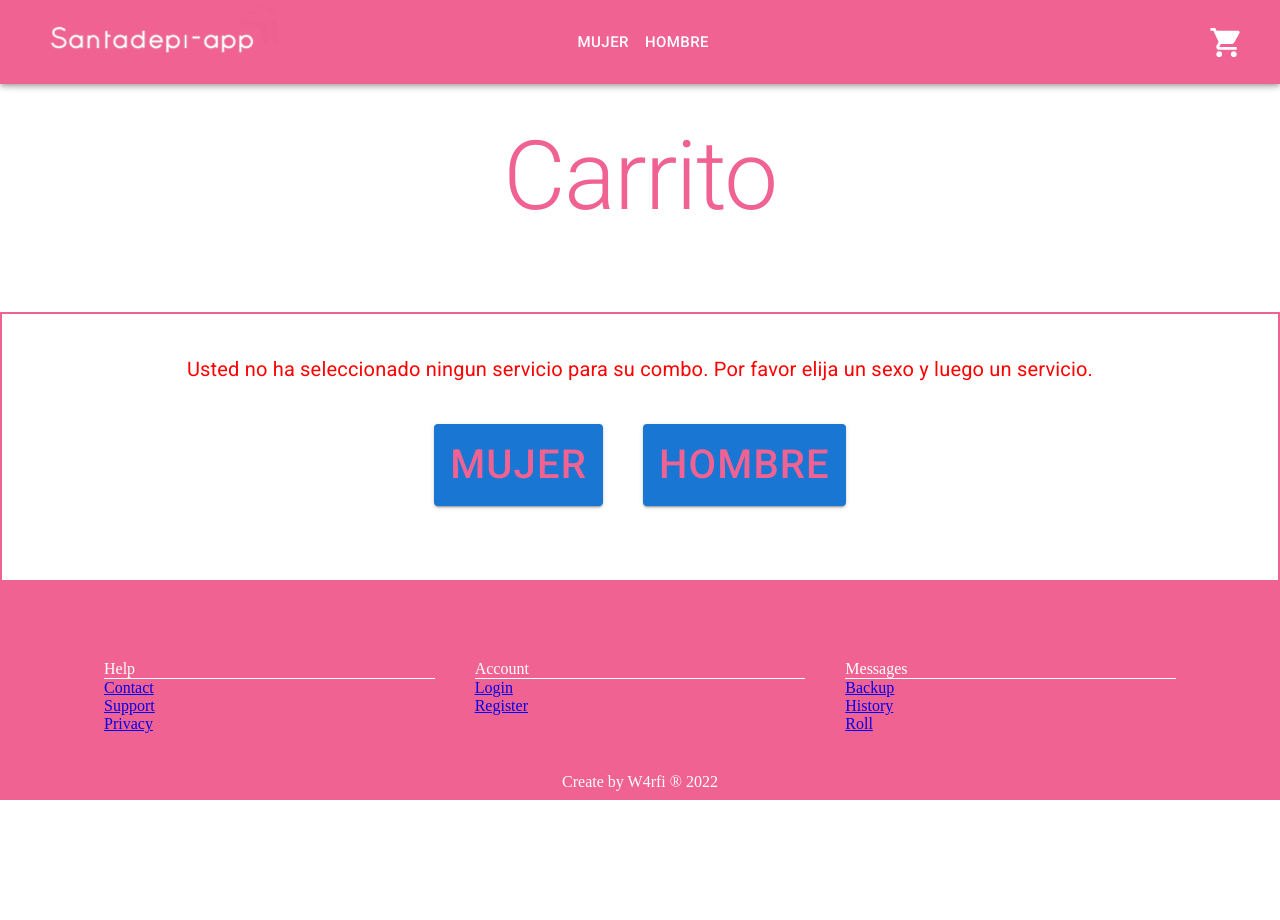
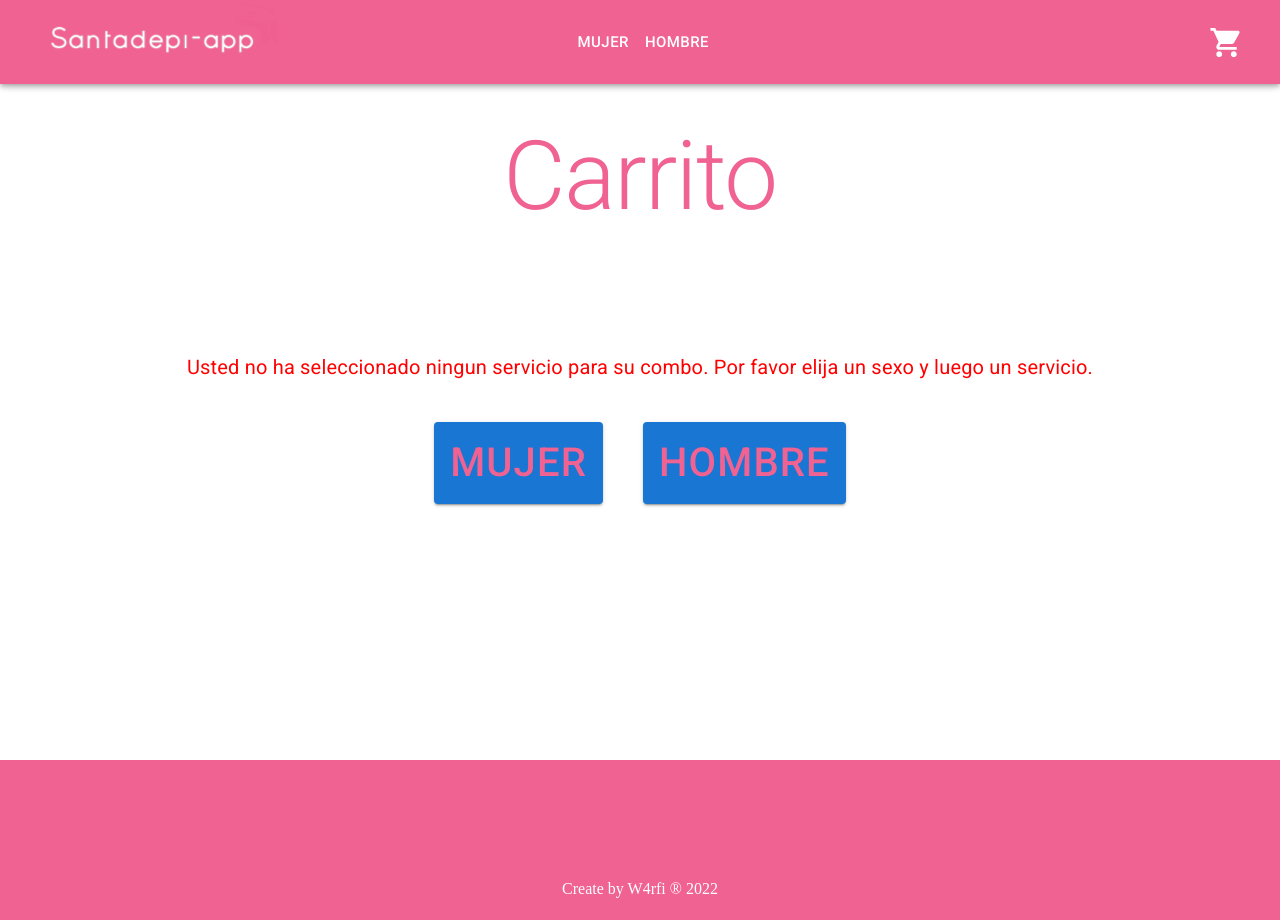
Before and after one commit to w4rfi/santafepi-app, a React (Create React App) app: page /cart in a window 1280 px wide. Before the commit the page ends 800 px from the top, so only its background shows below. Built offline with nearby package versions, Linux system fonts and the light colour scheme.

Commit message:
add alert - fixed footer

```diff
--- a/src/App.js
+++ b/src/App.js
@@ -18,7 +18,7 @@ function App() {
       <CartContextProvider>
       <NavBar />
       <Routes>
-        <Route exact path='/' element={<Home greeting='SantaDepi' />} />
+        <Route exact path='/santafepi-app' element={<Home greeting='SantaDepi' />} />
         <Route exact path='/category/:sexo' element={<ItemListContainer />} />
         <Route exact path='/item/:id' element={<ItemDetailContainer /> } />
         <Route exact path='/cart' element={ <Cart /> } />
--- a/src/components/containers/Cart.js
+++ b/src/components/containers/Cart.js
@@ -14,7 +14,7 @@ const Cart = () => {
         <Typography variant='h1' className="titleHome" sx={{mt: 15, mb: 10}}>
         Carrito
         </Typography>
-        <Box sx={{minWidth: 700, height: 300, border:'#f06292 solid 2px'}}  >
+        <Box sx={{minWidth: 700, height: 300 }}  >
             {cart.length === 0 ? <AlertTable /> : <CartTable />}
         </Box>
         </Box>
--- a/src/components/presentation/Footer.js
+++ b/src/components/presentation/Footer.js
@@ -1,73 +1,23 @@
-import { Box, Container, Grid  } from '@mui/material';
-import { Link } from 'react-router-dom';
+import { Box, Container } from '@mui/material';
 import React from 'react';
 
 const Footer = () => {
     return (
-        <Box
-        px={{ xs: 3, sm: 10 }}
+        <footer>
+                    <Box
+        px={{ xs: 5, sm: 10 }}
         py={{ xs: 5, sm: 10 }}
         bgcolor="#f06292"
         color="white"
-        sx={{ width:'100%' ,height: 220, position: 'absolute', bottom: 0}}
+        sx={{height: 90}}
         >
         <Container maxWidth="lg">
-            <Grid container spacing={5}>
-            <Grid item xs={12} sm={4}>
-                <Box borderBottom={1}>Help</Box>
-                <Box>
-                    <Link href="/" color="inherit">
-                    Contact
-                    </Link>
-                </Box>
-                <Box>
-                    <Link href="/" color="inherit">
-                    Support
-                    </Link>
-                </Box>
-                <Box>
-                    <Link href="/" color="inherit">
-                    Privacy
-                    </Link>
-                </Box>
-            </Grid>
-            <Grid item xs={12} sm={4}>
-                <Box borderBottom={1}>Account</Box>
-                <Box>
-                    <Link href="/" color="inherit">
-                    Login
-                    </Link>
-                </Box>
-                <Box>
-                    <Link href="/" color="inherit">
-                    Register
-                    </Link>
-                </Box>
-            </Grid>
-            <Grid item xs={12} sm={4}>
-                <Box borderBottom={1}>Messages</Box>
-                <Box>
-                    <Link href="/" color="inherit">
-                    Backup
-                    </Link>
-                </Box>
-                <Box>
-                    <Link href="/" color="inherit">
-                    History
-                    </Link>
-                </Box>
-                <Box>
-                    <Link href="/" color="inherit">
-                    Roll
-                    </Link>
-                </Box>
-            </Grid>
-            </Grid>
         <Box textAlign="center" pt={{ xs: 5, sm: 5 }} pb={{ xs: 5, sm: 0 }}>
             Create by W4rfi &reg; {new Date().getFullYear()}
         </Box>
         </Container>
         </Box>
+        </footer>
     );
 }
 
--- a/src/components/presentation/Form.js
+++ b/src/components/presentation/Form.js
@@ -2,9 +2,17 @@ import React, { useState } from 'react';
 import { Box, FormControl, FormHelperText, Input, InputLabel, Button } from '@mui/material';
 import { useCartContext } from '../context/CartContext';
 import { AddOrder } from '../utils/Firebase';
+import Swal from 'sweetalert2'
+import withReactContent from 'sweetalert2-react-content';
+import { useNavigate } from 'react-router-dom';
+
 
 
 const Form = ({iva, total}) => {
+
+    const MySwal = withReactContent(Swal)
+
+    let navigate = useNavigate()
 
     const {cart, clear } = useCartContext();
 
@@ -26,9 +34,16 @@ const Form = ({iva, total}) => {
     const today = new Date();
     const date = today.toLocaleDateString()
 
+
     const hanldeClick = () => {
         AddOrder({Buyer:{...datos}, Sleccionado:{...cart}, Iva: iva, Total: total, date})
+        MySwal.fire({
+            title: <strong>Excelente!</strong>,
+            html: <i>Su orden ya fue registrada!</i>,
+            icon: 'success'
+        })
         clear()
+        navigate('/santafepi-app')
     }
 
 
--- a/src/index.css
+++ b/src/index.css
@@ -4,6 +4,17 @@
   padding: 0;
   margin: 0;
   box-sizing: border-box;
+}
+
+body{
+  position: relative;
+  min-height: 100vh;
+}
+
+footer{
+  width: 100%;
+  position: absolute;
+  bottom: 0;
 }
 
 .containerHome{
```
